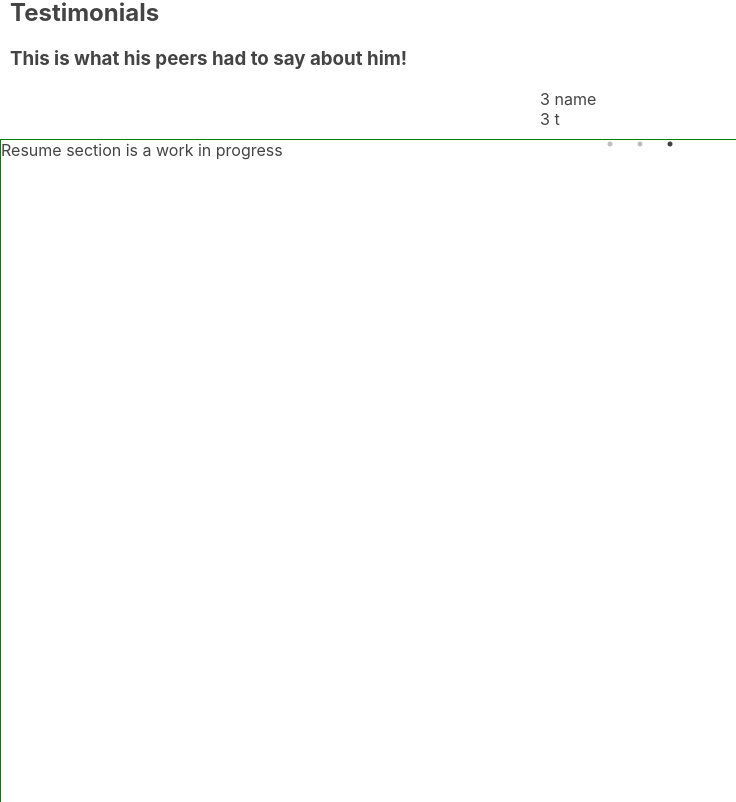
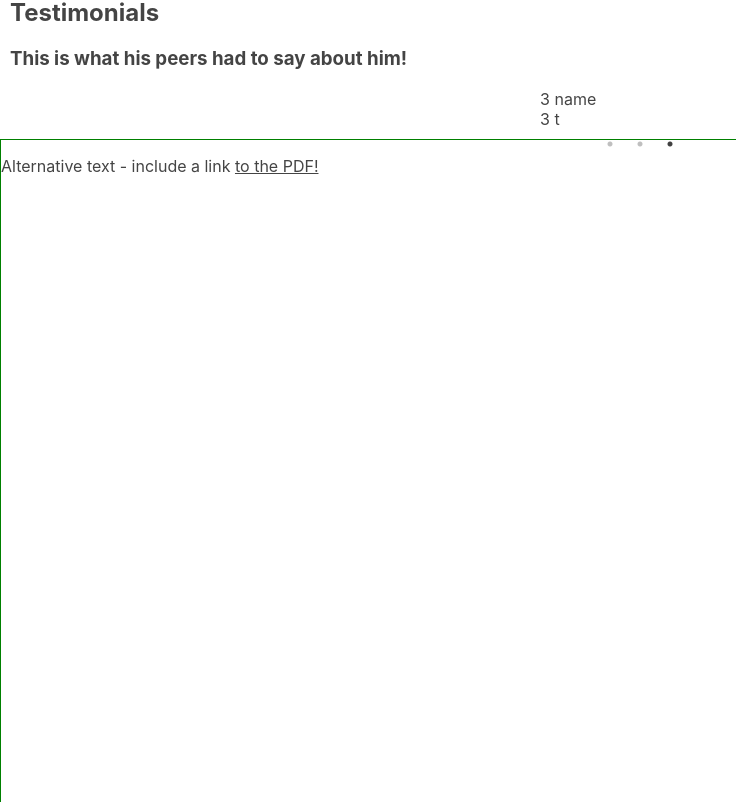
Before and after one commit to BenjaminKHLau/BenjaminKHLau.github.io, a React (Create React App) app: page / in a window 1280 px wide. Shown: the part 1378-2180 px from the top of the page, without its empty margins (0-736 px from the left). Built offline with nearby package versions, Linux system fonts and the light colour scheme.

Commit message:
testing pdf resume

```diff
--- a/src/components/resume.js
+++ b/src/components/resume.js
@@ -1,4 +1,4 @@
-
+import resume from "../pics/01BenjaminLauResumeREAL.pdf"
 
 
 
@@ -7,7 +7,12 @@ function Resume(){
 
     return (
         <div id="resume">
-        Resume section is a work in progress
+        {/* Resume section is a work in progress */}
+
+
+        <object data={resume} type="application/pdf" width="100%" height="100%">
+      <p>Alternative text - include a link <a href="http://africau.edu/images/default/sample.pdf">to the PDF!</a></p>
+  </object>
         </div>
     )
 }
```
Also changed, not shown: 1 other file (tests, documents, lock files or other folders).
